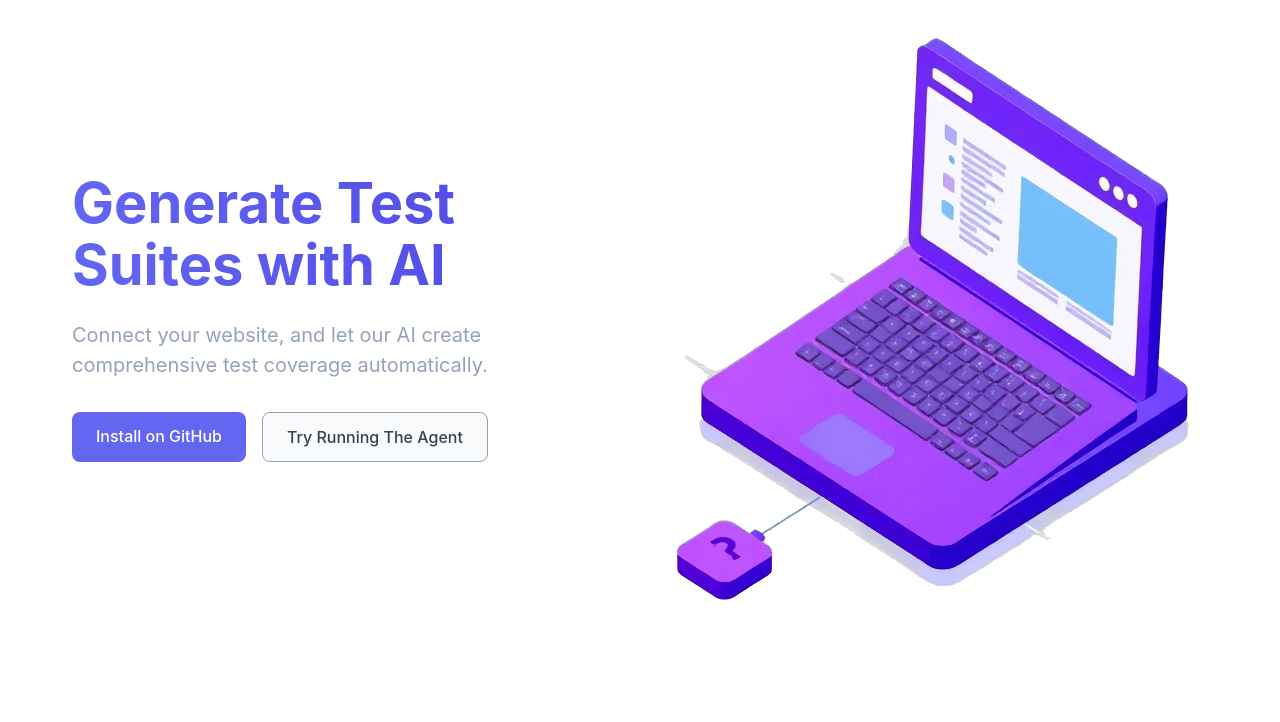
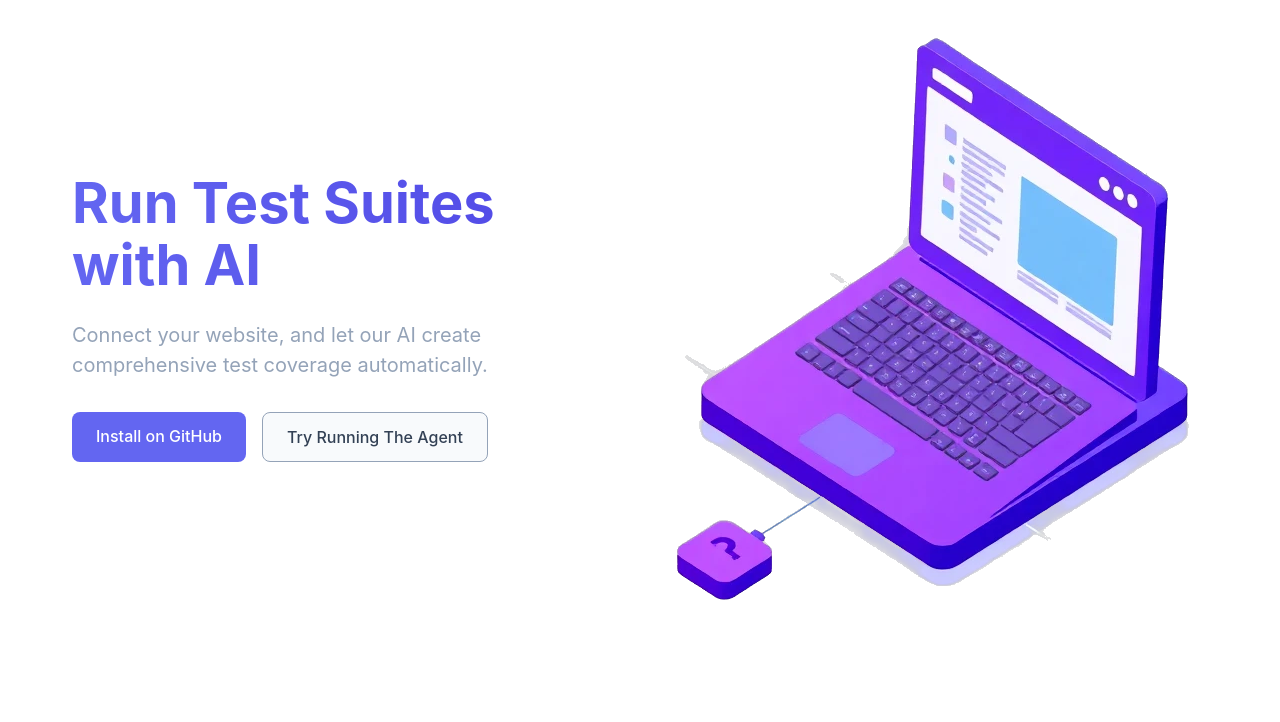
Before and after one commit to starp-tech/starp.net, a plain HTML site: page index.html in a window 1280 px wide. Shown: the part 78-800 px from the top of the page. Drawn offline with Linux system fonts and the light colour scheme.

Commit message:
feat: add files

```diff
--- a/index.html
+++ b/index.html
@@ -21,7 +21,7 @@
     <main>
         <section class="hero">
             <div class="hero-content">
-                <h1>Generate Test Suites with AI</h1>
+                <h1>Run Test Suites with AI</h1>
                 <p>Connect your website, and let our AI create comprehensive test coverage automatically.</p>
                 <div class="cta-buttons">
                     <a href="#" class="btn primary">Install on GitHub</a>
```
